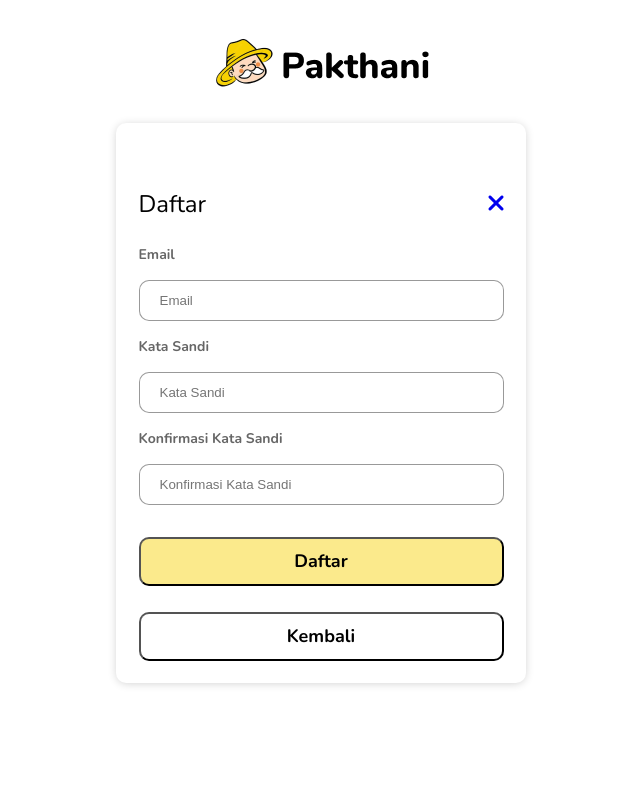
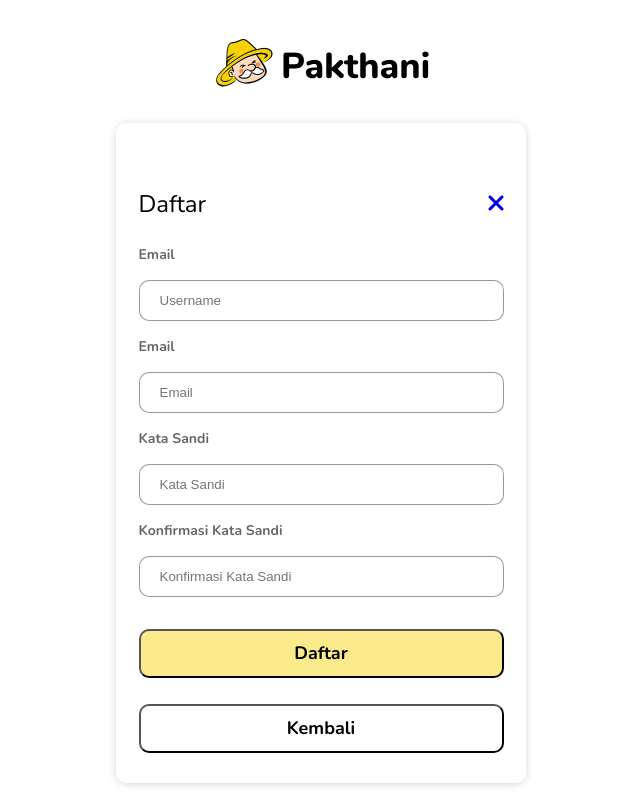
Before and after one commit to luthfianum/pakThani, a CodeIgniter 4 app: template app/Views/register.php in a window 1280 px wide. Shown: the whole page, without its empty margins (319-959 px from the left). Before the commit the page ends 686 px from the top, so only its background shows below. Run offline with PHP 8.4 and a stand-in for CodeIgniter, Linux system fonts and the light colour scheme; the template is opened without the code that fills it, so the values that code supplies are empty; some libraries are stand-ins or nearby versions.

Commit message:
Front-end: Update Signup page

```diff
--- a/app/Views/register.php
+++ b/app/Views/register.php
@@ -16,7 +16,7 @@
         <img src="/assets/logo.png" alt="">
     </div>
 
-    <div class="login-card flex">
+    <div class="signup-card flex">
         <div style="margin: 0 auto; padding: 10% 0; width: 365px;">
             <div class="flex" style="flex-direction: row; justify-content: space-between; align-items: center;">
                 <p style="text-align: left;">Daftar</p>
@@ -32,6 +32,12 @@
                 <?php endif; ?>
 
                 <form action="<?php echo base_url(); ?>/signup" method="post">
+
+                    <div class="flex">
+                        <label for="user-email">Email</label>
+                        <input type="text" id="username" name="username" placeholder="Username">
+                    </div>
+
                     <div class="flex">
                         <label for="user-email">Email</label>
                         <input type="email" id="email" name="email" placeholder="Email">
--- a/public/css/loginAlternate.css
+++ b/public/css/loginAlternate.css
@@ -1,4 +1,4 @@
-@import url('https://fonts.googleapis.com/css2?family=Nunito:ital,wght@0,200;0,300;0,400;0,500;0,600;0,700;0,800;0,900;1,200;1,300;1,400;1,500;1,600;1,700;1,800;1,900&display=swap');
+@import url("https://fonts.googleapis.com/css2?family=Nunito:ital,wght@0,200;0,300;0,400;0,500;0,600;0,700;0,800;0,900;1,200;1,300;1,400;1,500;1,600;1,700;1,800;1,900&display=swap");
 
 #login-logo {
   display: flex;
@@ -30,6 +30,29 @@
   /* align-items: center; */
 }
 
+.signup-card {
+  margin-left: auto;
+  margin-right: auto;
+  width: 20%;
+  min-width: 410px;
+  height: 660px;
+  /* left: 515px;
+    top: 165px; */
+  padding: 50px auto;
+
+  background: #ffffff;
+  box-shadow: 0px 1px 10px -1px rgba(0, 0, 0, 0.2);
+  border-radius: 10px;
+
+  font-family: Nunito;
+  font-style: normal;
+  font-weight: normal;
+  font-size: 24px;
+  line-height: 33px;
+  display: flex;
+  /* align-items: center; */
+}
+
 input[type="email"] {
   width: 100%;
   padding: 12px 20px;
@@ -41,6 +64,16 @@ input[type="email"] {
 }
 
 input[type="password"] {
+  width: 100%;
+  padding: 12px 20px;
+  margin: 16px 0;
+  display: inline-block;
+  border: 1px solid rgba(0, 0, 0, 0.4);
+  box-sizing: border-box;
+  border-radius: 10px;
+}
+
+input[type="text"] {
   width: 100%;
   padding: 12px 20px;
   margin: 16px 0;
```
